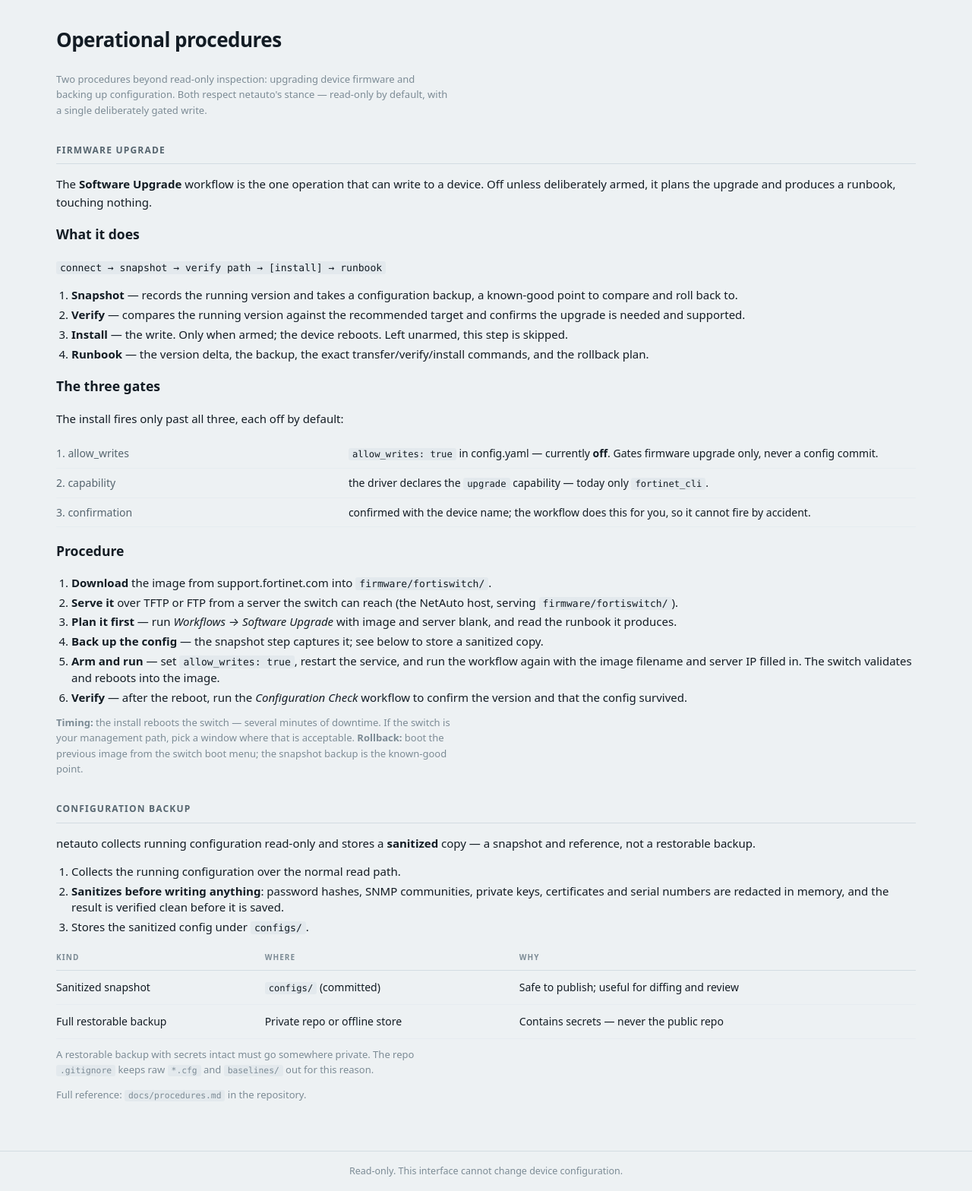
After one commit to ters-golemi/netauto, a Python web app: template netauto/web/templates/procedures.html in a window 1280 px wide. The commit adds this page. Shown: the whole page at 76% size. Run offline with Jinja, Linux system fonts and the light colour scheme; the template is opened without the code that fills it, so the values that code supplies are empty.

Commit message:
Document upgrade and backup procedures, in the app and in docs
The Software Upgrade workflow and the config-backup path were added
without an operator-facing writeup of either. This adds both, in the
two places an operator looks.

- docs/procedures.md: the firmware-upgrade procedure (the connect ->
  snapshot -> verify -> [install] -> runbook path, the three gates,
  the 7.4.8 FortiSwitch target, download/serve/plan/arm/verify steps,
  rollback and timing) and the config-backup procedure (sanitize-
  before-write, where sanitized snapshots vs. restorable backups go).
- A /procedures page in the GUI carrying the same reference, with the
  three gates and the live allow_writes state, so operators see it in
  the app and not only on GitHub. The recommended target is read from
  the workflow spec so the page cannot drift from the workflow.
- A "Procedures" nav link, and tests that the page requires a session
  and renders the gates and the recommended version.

Co-Authored-By: Claude Opus 4.8 <noreply@anthropic.com>
Claude-Session: https://claude.ai/code/session_014EhDYZ7xaioQjy62mBnzRu

```diff
--- a/netauto/web/templates/base.html
+++ b/netauto/web/templates/base.html
@@ -17,6 +17,7 @@
     <a href="/discover" class="{{ 'on' if nav == 'discover' }}">Discover</a>
     <a href="/topology" class="{{ 'on' if nav == 'topology' }}">Topology</a>
     <a href="/workflows" class="{{ 'on' if nav == 'workflows' }}">Workflows</a>
+    <a href="/procedures" class="{{ 'on' if nav == 'procedures' }}">Procedures</a>
     {% if grafana_enabled %}<a href="/grafana" class="{{ 'on' if nav == 'grafana' }}">Metrics</a>{% endif %}
     {% if is_admin %}<a href="/activity" class="{{ 'on' if nav == 'activity' }}">Activity</a>{% endif %}
   </nav>
--- /dev/null
+++ b/netauto/web/templates/procedures.html
@@ -0,0 +1,96 @@
+{% extends "base.html" %}
+{% set nav = 'procedures' %}
+{% block title %}Procedures — Netauto{% endblock %}
+{% block content %}
+<h1>Operational procedures</h1>
+<p class="note">Two procedures beyond read-only inspection: upgrading device
+   firmware and backing up configuration. Both respect netauto's stance —
+   read-only by default, with a single deliberately gated write.</p>
+
+<section class="result">
+  <h2>Firmware upgrade</h2>
+  <p>The <strong>Software Upgrade</strong> workflow is the one operation that can
+     write to a device. Off unless deliberately armed, it plans the upgrade and
+     produces a runbook, touching nothing.</p>
+
+  <h3>What it does</h3>
+  <p><code>connect → snapshot → verify path → [install] → runbook</code></p>
+  <ol class="steps plain">
+    <li><strong>Snapshot</strong> — records the running version and takes a
+        configuration backup, a known-good point to compare and roll back to.</li>
+    <li><strong>Verify</strong> — compares the running version against the
+        recommended target and confirms the upgrade is needed and supported.</li>
+    <li><strong>Install</strong> — the write. Only when armed; the device
+        reboots. Left unarmed, this step is skipped.</li>
+    <li><strong>Runbook</strong> — the version delta, the backup, the exact
+        transfer/verify/install commands, and the rollback plan.</li>
+  </ol>
+
+  <h3>The three gates</h3>
+  <p>The install fires only past all three, each off by default:</p>
+  <table class="data kv"><tbody>
+    <tr><td class="k">1. allow_writes</td><td><code>allow_writes: true</code> in
+        config.yaml — currently <strong>{{ 'on' if allow_writes else 'off' }}</strong>.
+        Gates firmware upgrade only, never a config commit.</td></tr>
+    <tr><td class="k">2. capability</td><td>the driver declares the
+        <code>upgrade</code> capability — today only <code>fortinet_cli</code>.</td></tr>
+    <tr><td class="k">3. confirmation</td><td>confirmed with the device name; the
+        workflow does this for you, so it cannot fire by accident.</td></tr>
+  </tbody></table>
+
+  {% if upgrade_target %}
+  <h3>Recommended target — FortiSwitch</h3>
+  <p><strong>FortiSwitchOS {{ upgrade_target.version }}</strong>.
+     {{ upgrade_target.note }}</p>
+  {% endif %}
+
+  <h3>Procedure</h3>
+  <ol class="steps plain">
+    <li><strong>Download</strong> the image from support.fortinet.com into
+        <code>firmware/fortiswitch/</code>.</li>
+    <li><strong>Serve it</strong> over TFTP or FTP from a server the switch can
+        reach (the NetAuto host, serving <code>firmware/fortiswitch/</code>).</li>
+    <li><strong>Plan it first</strong> — run <em>Workflows → Software Upgrade</em>
+        with image and server blank, and read the runbook it produces.</li>
+    <li><strong>Back up the config</strong> — the snapshot step captures it; see
+        below to store a sanitized copy.</li>
+    <li><strong>Arm and run</strong> — set <code>allow_writes: true</code>,
+        restart the service, and run the workflow again with the image filename
+        and server IP filled in. The switch validates and reboots into the image.</li>
+    <li><strong>Verify</strong> — after the reboot, run the <em>Configuration
+        Check</em> workflow to confirm the version and that the config survived.</li>
+  </ol>
+  <p class="note"><strong>Timing:</strong> the install reboots the switch — several
+     minutes of downtime. If the switch is your management path, pick a window
+     where that is acceptable. <strong>Rollback:</strong> boot the previous image
+     from the switch boot menu; the snapshot backup is the known-good point.</p>
+</section>
+
+<section class="result">
+  <h2>Configuration backup</h2>
+  <p>netauto collects running configuration read-only and stores a
+     <strong>sanitized</strong> copy — a snapshot and reference, not a restorable
+     backup.</p>
+  <ol class="steps plain">
+    <li>Collects the running configuration over the normal read path.</li>
+    <li><strong>Sanitizes before writing anything</strong>: password hashes, SNMP
+        communities, private keys, certificates and serial numbers are redacted
+        in memory, and the result is verified clean before it is saved.</li>
+    <li>Stores the sanitized config under <code>configs/</code>.</li>
+  </ol>
+  <table class="data grid">
+    <thead><tr><th>Kind</th><th>Where</th><th>Why</th></tr></thead>
+    <tbody>
+      <tr><td>Sanitized snapshot</td><td><code>configs/</code> (committed)</td>
+          <td>Safe to publish; useful for diffing and review</td></tr>
+      <tr><td>Full restorable backup</td><td>Private repo or offline store</td>
+          <td>Contains secrets — never the public repo</td></tr>
+    </tbody>
+  </table>
+  <p class="note">A restorable backup with secrets intact must go somewhere
+     private. The repo <code>.gitignore</code> keeps raw <code>*.cfg</code> and
+     <code>baselines/</code> out for this reason.</p>
+</section>
+
+<p class="note">Full reference: <code>docs/procedures.md</code> in the repository.</p>
+{% endblock %}
```
Also changed, not shown: docs/procedures.md (added, +101 -0 lines), netauto/web/app.py (+14 -0 lines), tests/test_web.py (+11 -1 lines).
